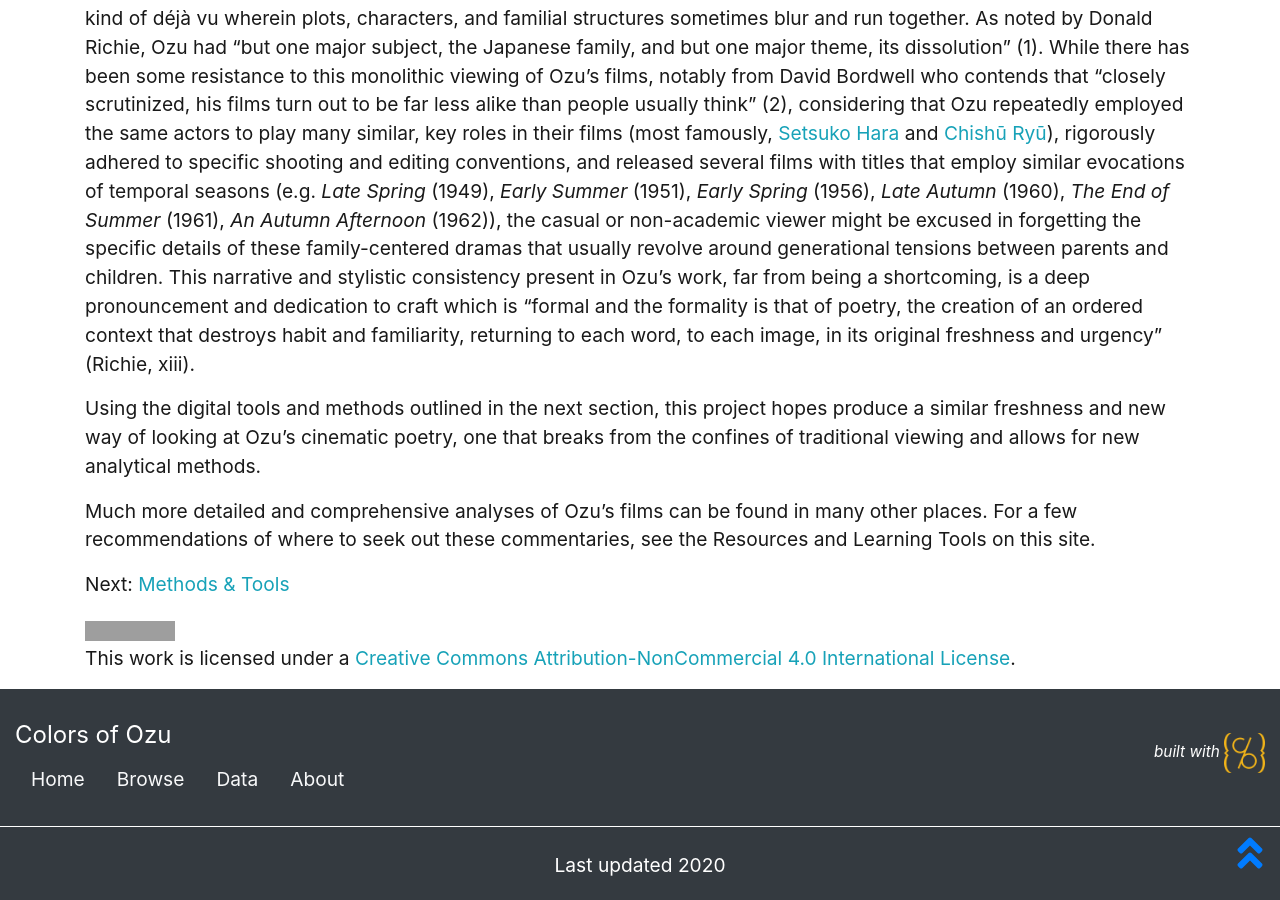
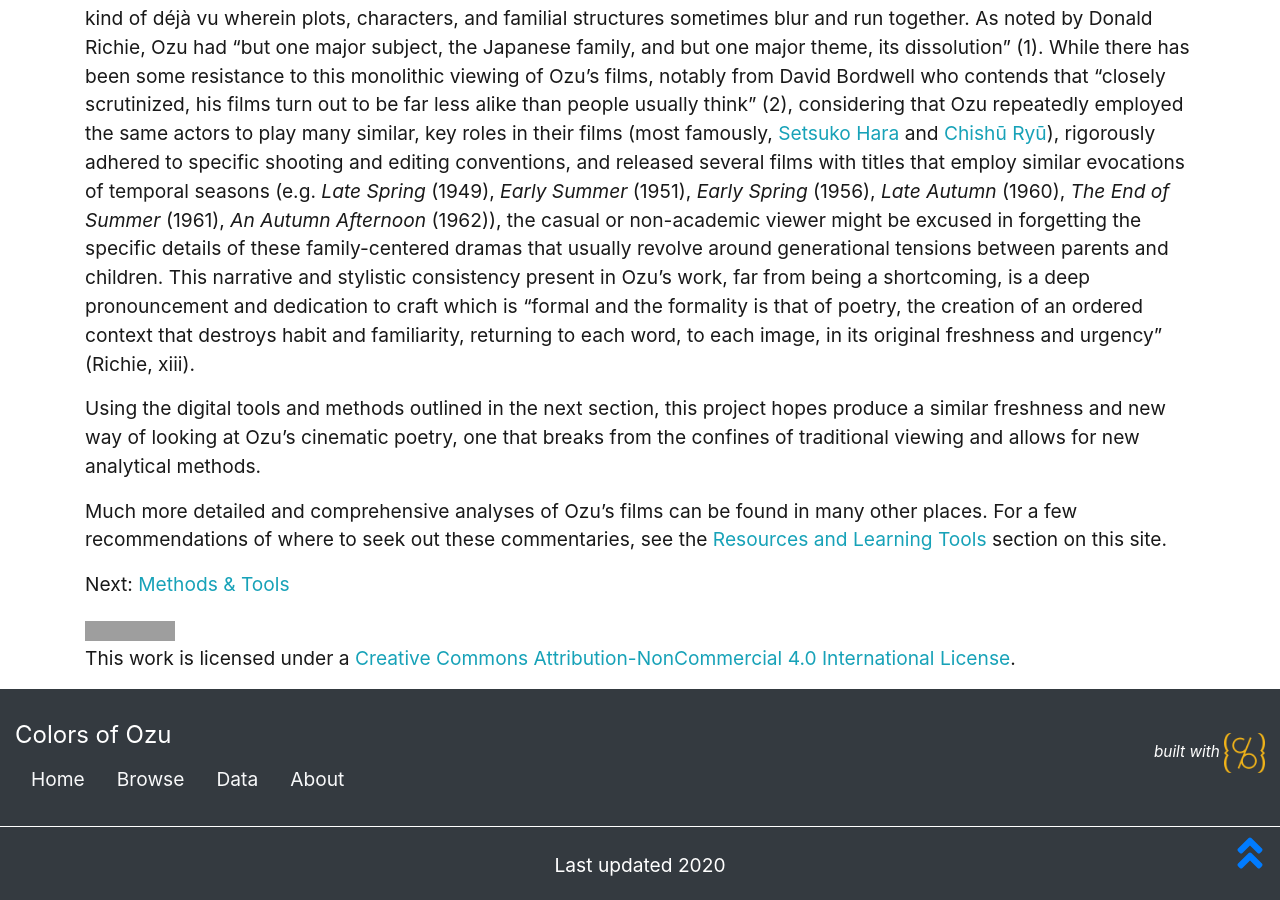
Before and after one commit to drodz11/colors-of-ozu, a Jekyll site: the page built from pages/contexts.md, in a window 1280 px wide and 900 px high, scrolled down 2591 px. Built offline with Jekyll 4.4.1, drawn with Linux system fonts in a browser that asks for light colours; grey boxes are pictures that could not be loaded.

Commit message:
updated resources links

```diff
--- a/pages/contexts.md
+++ b/pages/contexts.md
@@ -36,7 +36,7 @@ For those who may not be familiar with Ozu's work, watching the films released d
 
 Using the digital tools and methods outlined in the next section, this project hopes produce a similar freshness and new way of looking at Ozu's cinematic poetry, one that breaks from the confines of traditional viewing and allows for new analytical methods.
 
-Much more detailed and comprehensive analyses of Ozu's films can be found in many other places. For a few recommendations of where to seek out these commentaries, see the Resources and Learning Tools on this site.
+Much more detailed and comprehensive analyses of Ozu's films can be found in many other places. For a few recommendations of where to seek out these commentaries, see the [Resources and Learning Tools](resources.html) section on this site.
 
 Next: [Methods & Tools](methods.html)
 
```
Also changed, not shown: pages/analysis.md (+1 -1 lines), pages/methods.md (+2 -2 lines).
